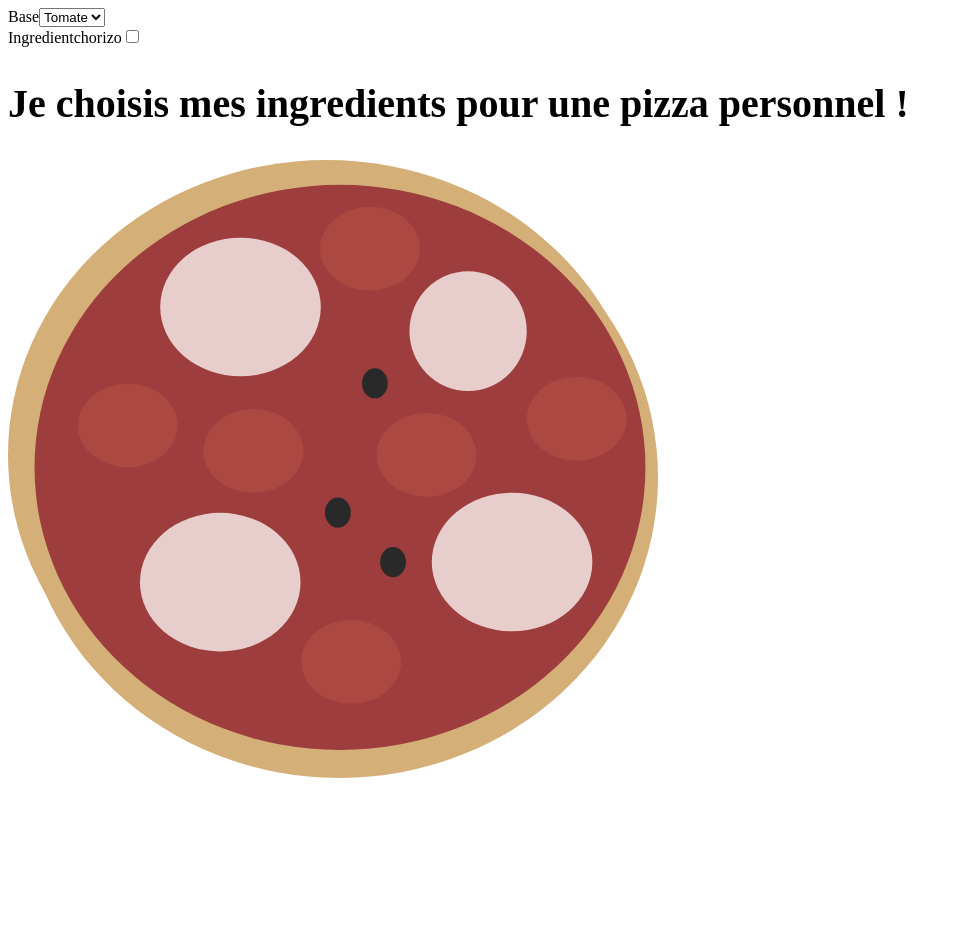
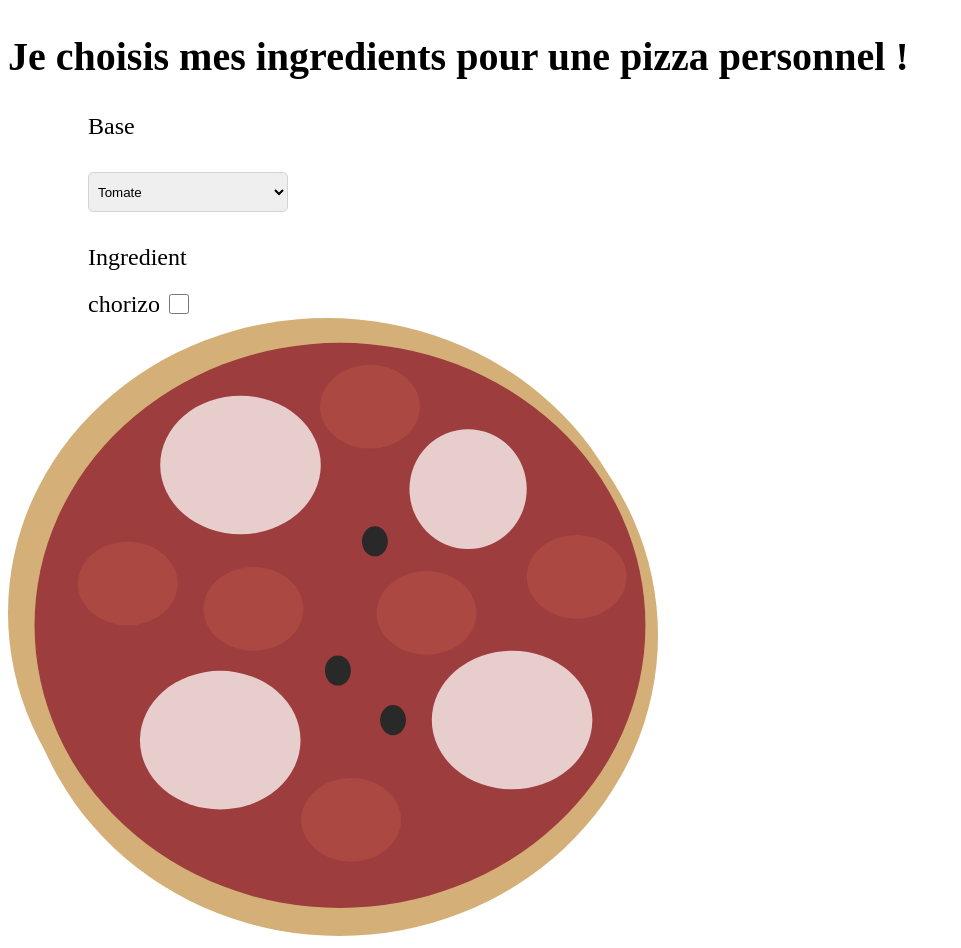
Before and after one commit to Louis-Amand/pizza_front, a React (Create React App) app: page /generazza in a window 1280 px wide. Shown: the whole page, without its empty margins (0-961 px from the left). Before the commit the page ends 800 px from the top, so only its background shows below. Built offline with nearby package versions, Linux system fonts and the light colour scheme.

Commit message:
feat: ingredient form Custompage

```diff
--- a/src/components/CustomPizzaPage.js
+++ b/src/components/CustomPizzaPage.js
@@ -1,15 +1,15 @@
 import * as React from 'react';
 import Pizza from '../pizza.svg';
 import {FormPizza} from "./public/FormPizza";
+
 export function CustomPizzaPage() {
     return (
         <>
+            <h2 className={"title-generazza"}>Je choisis mes ingredients pour une pizza personnel !</h2>
             <div>
                 <FormPizza/>
-            </div>
-            <div>
-                <h2 className={"title-generazza"}>Je choisis mes ingredients pour une pizza personnel !</h2>
                 <img src={Pizza} alt=""/>
+
             </div>
         </>
     );
--- a/src/components/public/FormPizza.js
+++ b/src/components/public/FormPizza.js
@@ -1,17 +1,18 @@
 import * as React from 'react';
 import {Ingredient} from "./Ingredient";
+
 export function FormPizza() {
     return (
         <>
             <div className={"form"}>
-                <label htmlFor="">Base</label>
-                <select id="base-pizza">
+                <label className={"base"} htmlFor="">Base</label>
+                <select className={"custom-select"} id="base-pizza">
                     <option value="tomate">Tomate</option>
                     <option value="creme">Crème</option>
                 </select>
-                <div>
-                    <label htmlFor="">Ingredient</label>
-                    <Ingredient name={"chorizo"} />
+                <div className={"ingredient"}>
+                    <label className={"ingredient-name"} htmlFor="">Ingredient</label>
+                    <Ingredient name={"chorizo"}/>
                 </div>
             </div>
         </>
--- a/src/components/public/Ingredient.js
+++ b/src/components/public/Ingredient.js
@@ -1,9 +1,10 @@
 import * as React from 'react';
+
 export function Ingredient({name}) {
     return (
-        <>
-            <label htmlFor="">{name}</label>
+        <div className={"ingredient-check"}>
+            <label className={"ingredient-name"} htmlFor="">{name}</label>
             <input type="checkbox"/>
-        </>
+        </div>
     );
 };
--- a/src/index.css
+++ b/src/index.css
@@ -1,3 +1,46 @@
 .title-generazza {
-  font-size: 40px;
+    font-size: 40px;
 }
+
+.form {
+    display: flex;
+    flex-direction: column;
+    align-items: baseline;
+    margin-left: 5rem;
+
+}
+
+.ingredient {
+    display: flex;
+    flex-direction: column;
+    align-items: baseline;
+    gap: 20px;
+    margin-top: 2rem;
+}
+
+.ingredient-name {
+    font-size: 24px;
+}
+
+.base {
+    margin-bottom: 2rem;
+    font-size: 24px;
+}
+
+.ingredient-check {
+    display: flex;
+    gap: 5px;
+}
+
+.ingredient-check input[type="checkbox"] {
+    width: 20px;
+    height: 20px;
+}
+
+.custom-select {
+    width: 200px;
+    height: 40px;
+    border-radius: 5px;
+    border: 1px solid #ced4da;
+    padding: 5px;
+}
```
